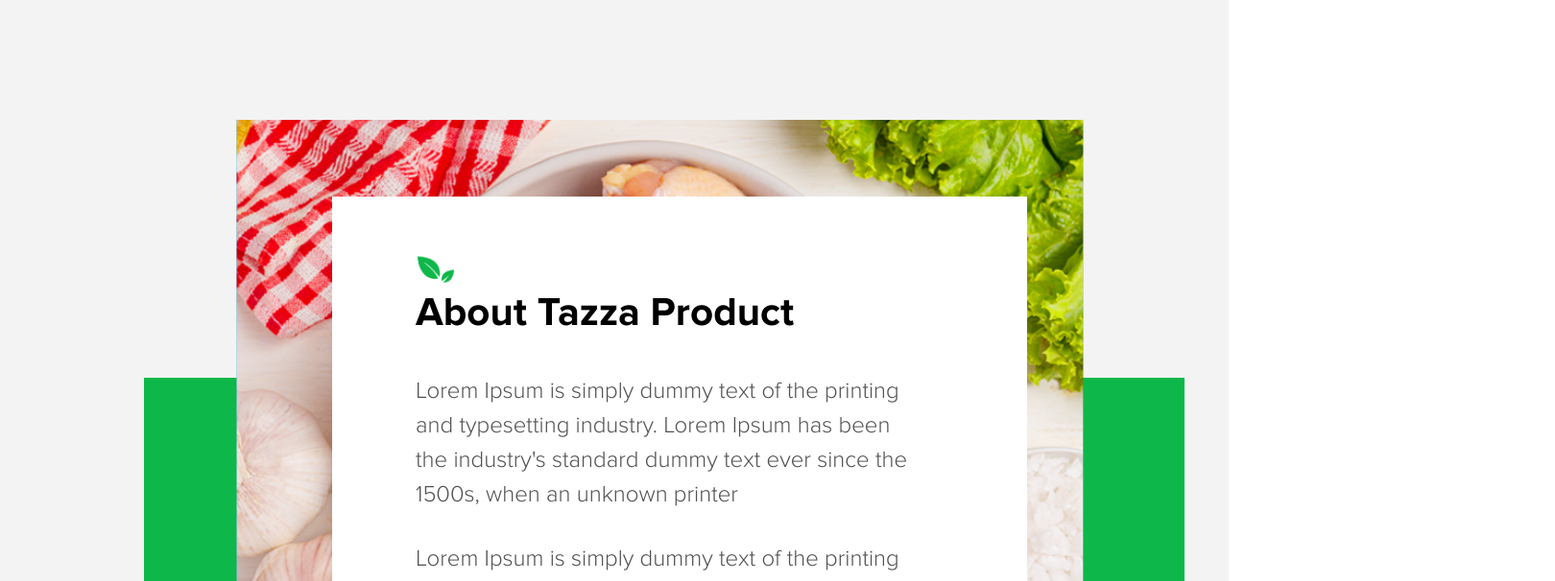
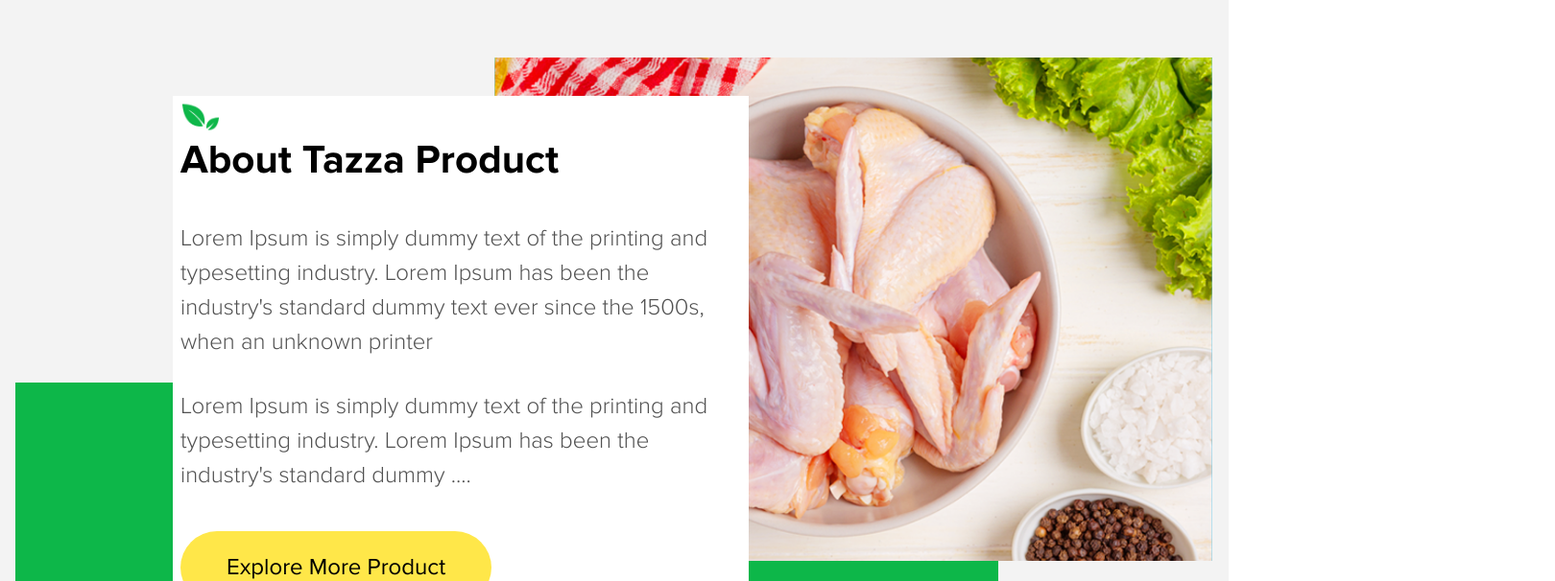
Before and after one commit to khurshid-99/TOZZA_2, a React app in the folder FRONTEND/: page /contact in a window 1280 px wide. Shown: the part 1890-2496 px from the top of the page at 96% size, 1620 px wide, since content can reach past the window. Built offline with nearby package versions, Linux system fonts and the light colour scheme; no server answers; the HTML template or start-up script is replaced by a standard one.

Commit message:
refactor: update layout and styling of Contact page for improved readability and responsiveness

```diff
--- a/FRONTEND/src/features/contact/pages/Contact.tsx
+++ b/FRONTEND/src/features/contact/pages/Contact.tsx
@@ -14,11 +14,11 @@ const Contact = () => {
         />
 
         <div className="absolute top-0 left-0 w-full h-full ">
-          <div className="w-[1620px] h-full mx-auto flex flex-col justify-center gap-4 xl:gap-10  ">
-            <h1 className="text-30 lg:text-48 2xl:text-68 text-main font-n-eb ">
+          <div className="3xl:w-[1620px] h-full 2xl:mx-auto flex flex-col justify-center gap-4 xl:gap-10  ">
+            <h1 className=" text-30 lg:text-48 2xl:text-68 text-main font-n-eb ">
               Contact with Us.
             </h1>
-            <p className="text-18 lg:text-28 text-[#2E2F30] font-n-l ">
+            <p className=" text-18 lg:text-28 text-[#2E2F30] font-n-l ">
               Lorem Ipsum is simply dummy text of the printing <br /> and
               typesetting industry.
             </p>
@@ -228,34 +228,36 @@ const Contact = () => {
         </div>
       </div>
 
-      <div className="w-full aspect-1920/1109 bg-light px-pad-4xl pt-36.25 pb-pad-4xl relative ">
+      <div className="w-full aspect-400/500 md:aspect-768/580 xl:aspect-1280/800 2xl:aspect-1536/900 3xl:aspect-1920/1109 bg-light p-4 lg:py-10 xl:py-20 3xl:px-pad-4xl 3xl:pt-36.25 3xl:pb-pad-4xl relative ">
         <img
           src={aboutProduct1}
           alt=""
-          className="relative z-98 w-221 aspect-884/589 object-center object-cover ml-auto "
+          className="relative z-98 w-2/3 aspect-square md:aspect-500/400 xl:w-[60%] xl:aspect-500/350 2xl:w-210 3xl:w-221 3xl:aspect-884/589 object-center object-cover ml-auto "
         />
 
-        <div className="absolute top-56.25 left-86.5 z-99 w-[724px] h-[662px] bg-[white] pl-[87px] pr-[114px] pt-[62px] pb-[77px] ">
+        <div className="absolute top-10 left-9 md:top-20 md:left-25 lg:left-35 xl:top-30 xl:left-45 2xl:top-50 2xl:left-60 3xl:top-56.25 3xl:left-86.5 z-99 w-[20rem] md:w-[30rem] xl:w-150 2xl:w-165 3xl:w-[724px] 3xl:h-[662px] bg-[white] 3xl:pl-[87px] 3xl:pr-[114px] 3xl:pt-[62px] 3xl:pb-[77px] p-2 ">
           <img
             src={brandIcon}
             alt=""
             className="w-10.25 aspect-41/29 object-center object-cover "
           />
-          <h1 className="text-42 text-main font-n-b ">About Tazza Product</h1>
-          <p className="text-24 text-secondary font-n-l py-7.75   ">
+          <h1 className="text-22 md:text-30 lg:text-42 text-main font-n-b ">
+            About Tazza Product
+          </h1>
+          <p className="text-14 md:text-18 lg:text-24 text-secondary font-n-l py-7.75   ">
             Lorem Ipsum is simply dummy text of the printing and typesetting
             industry. Lorem Ipsum has been the industry's standard dummy text
             ever since the 1500s, when an unknown printer
           </p>
-          <p className="text-24 text-secondary font-n-l pb-10">
+          <p className="text-14 lg:text-24 text-secondary font-n-l pb-10">
             Lorem Ipsum is simply dummy text of the printing and typesetting
             industry. Lorem Ipsum has been the industry's standard dummy ....
           </p>
-          <button className="text-24 text-main px-12 py-5 bg-yellow rounded-[50px] ">
+          <button className="text-14 md:text-18 lg:text-24 text-main px-8 py-3 lg:px-12 lg:py-5 bg-yellow rounded-[50px] ">
             Explore More Product
           </button>
         </div>
-        <div className="absolute bottom-37.75  w-271 aspect-1084/319 bg-green-dark mt-auto "></div>
+        <div className="absolute bottom-10 xl:bottom-20 3xl:bottom-37.75 w-[92%] md:w-[80%] 3xl:w-271 aspect-1084/319 bg-green-dark mt-auto "></div>
       </div>
 
       <InstagramFeed />
```
